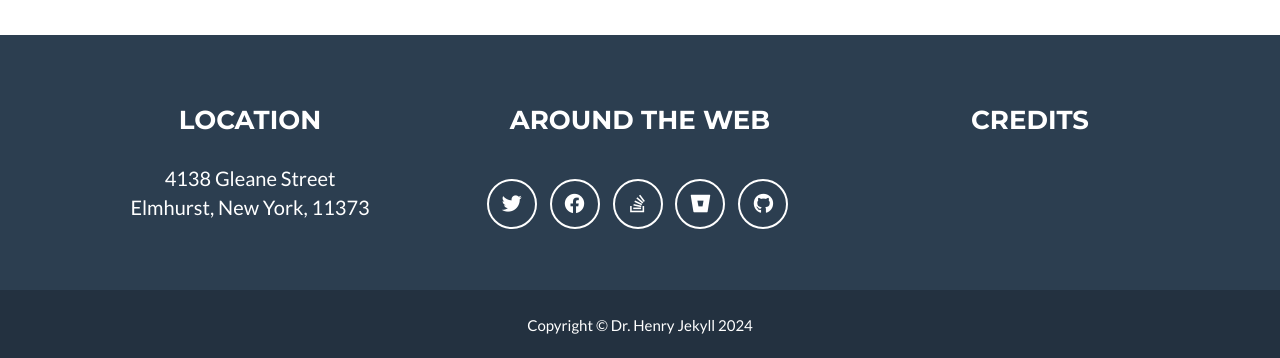
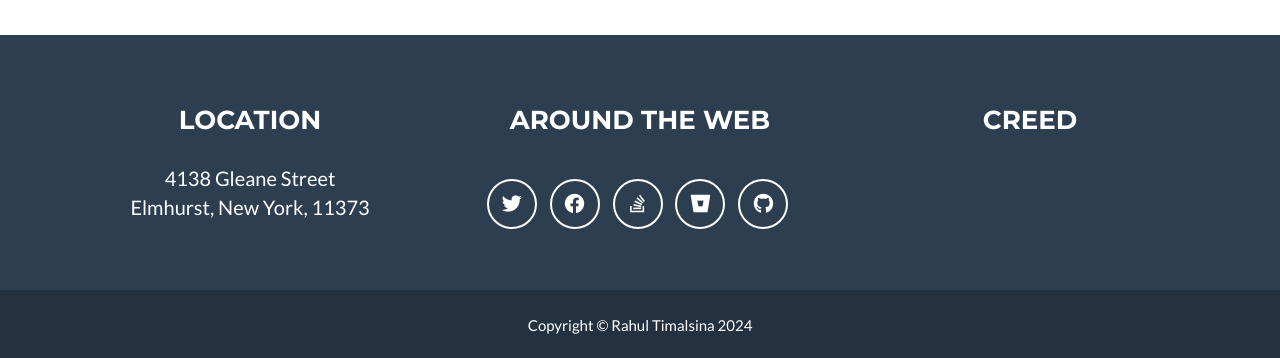
Before and after one commit to chelfriend/rahultimalsina, a Jekyll site: the page built from _posts/2014-07-18-project-1.markdown, in a window 1280 px wide and 900 px high, scrolled down 2894 px. Shown: the part 539-897 px from the top of the window. Built offline with Jekyll 4.4.1, drawn with Linux system fonts in a browser that asks for light colours.

Commit message:
Update _config.yml

```diff
--- a/_config.yml
+++ b/_config.yml
@@ -32,10 +32,10 @@ color:
 
 # Footer settings
 footer:
-  copyright: Dr. Henry Jekyll
+  copyright: Rahul Timalsina
   location: Location
   social: Around the Web
-  credits: Credits
+  credits: Creed
 
 # Social networks usernames (many more available: google-plus, flickr, dribbble, pinterest, instagram, tumblr, linkedin, etc.)
 social:
```
